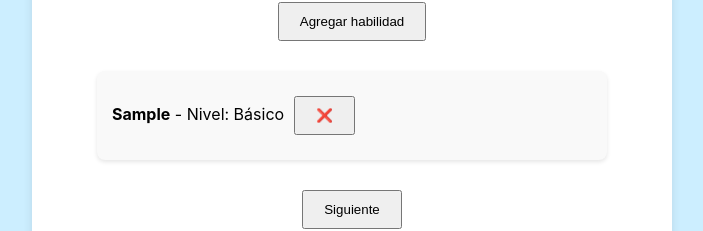
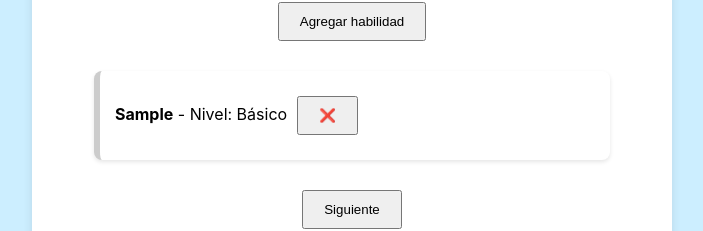
Before and after one commit to Christian03-31/Evaluacion-React, a React (Create React App) app in the folder solicitud-curriculum/: page / in a window 1280 px wide. Both pictures are taken after typing "Sample" into the empty fields and a click on the button "Agregar habilidad". Shown: the part 412-643 px from the top of the page, without its empty margins (288-991 px from the left). Built offline with nearby package versions, Linux system fonts and the light colour scheme.

Commit message:
Actualizacion 6

```diff
--- a/solicitud-curriculum/src/App.css
+++ b/solicitud-curriculum/src/App.css
@@ -98,3 +98,18 @@ li p {
   border-radius: 8px;
   box-shadow: 0 0 10px rgba(0,0,0,0.1);
 }
+
+.habilidad-avanzado {
+  background-color: #d4edda;
+  border-left: 6px solid #28a745;
+}
+
+.habilidad-intermedio {
+  background-color: #fff3cd;
+  border-left: 6px solid #ffc107;
+}
+
+.habilidad-basico {
+  background-color: #ffffff;
+  border-left: 6px solid #ccc;
+}
--- a/solicitud-curriculum/src/paginas/Formulario.js
+++ b/solicitud-curriculum/src/paginas/Formulario.js
@@ -37,13 +37,13 @@ function FormularioPage() {
 
     alert('Bien hecho, correo enviado de forma correcta');
 
-    // Reiniciar campos
+
     setNombre('');
     setApellido('');
     setCorreo('');
     localStorage.removeItem('requisitos');
 
-    // Redirigir al inicio
+
     navigate('/');
   };
 
@@ -67,11 +67,17 @@ function FormularioPage() {
           <div style={{ marginBottom: '20px' }}>
             <h3>Resumen de requisitos solicitados</h3>
             <ul>
-              {requisitos.habilidades.map((h, i) => (
-                <li key={i}>
-                  <strong>{h.habilidad}</strong> - Nivel: {h.nivel}
-                </li>
-              ))}
+              {requisitos.habilidades.map((h, i) => {
+                let claseNivel = 'habilidad-basico';
+                if (h.nivel === 'Intermedio') claseNivel = 'habilidad-intermedio';
+                else if (h.nivel === 'Avanzado') claseNivel = 'habilidad-avanzado';
+
+                return (
+                  <li key={i} className={claseNivel}>
+                    <strong>{h.habilidad}</strong> - Nivel: {h.nivel}
+                  </li>
+                );
+              })}
             </ul>
             <p><strong>Años de experiencia:</strong> {requisitos.experiencia}</p>
             <p><strong>Nivel de estudios requeridos:</strong> {requisitos.estudios}</p>
--- a/solicitud-curriculum/src/paginas/habilidades.js
+++ b/solicitud-curriculum/src/paginas/habilidades.js
@@ -86,8 +86,13 @@ function HabilidadesPage() {
             </select>
             <button onClick={agregarHabilidad}>Agregar habilidad</button>
             <ul>
-              {habilidades.map((h, i) => (
-                <li key={i}>
+              {habilidades.map((h, i) => {
+                let claseNivel = 'habilidad-basico';
+                if (h.nivel === 'Intermedio') claseNivel = 'habilidad-intermedio';
+                else if (h.nivel === 'Avanzado') claseNivel = 'habilidad-avanzado';
+
+                return (
+                  <li key={i} className={claseNivel}>
                     <strong>{h.habilidad}</strong> - Nivel: {h.nivel}
                     <button
                       onClick={() => eliminarHabilidad(i)}
@@ -97,7 +102,8 @@ function HabilidadesPage() {
                       ❌
                     </button>
                   </li>
-              ))}
+                );
+              })}
             </ul>
           </>
         )}
@@ -140,11 +146,17 @@ function HabilidadesPage() {
           <>
             <h3>Resumen de informacion ingresada</h3>
             <ul>
-              {habilidades.map((h, i) => (
-                <li key={i}>
+              {habilidades.map((h, i) => {
+                let claseNivel = 'habilidad-basico';
+                if (h.nivel === 'Intermedio') claseNivel = 'habilidad-intermedio';
+                else if (h.nivel === 'Avanzado') claseNivel = 'habilidad-avanzado';
+
+                return (
+                  <li key={i} className={claseNivel}>
                     <strong>{h.habilidad}</strong> - Nivel: {h.nivel}
                   </li>
-              ))}
+                );
+              })}
             </ul>
             <p><strong>Años de experiencia:</strong> {experiencia}</p>
             <p><strong>Nivel de estudios:</strong> {estudios}</p>
```
Lines whose indentation alone changed are shown as unchanged.
